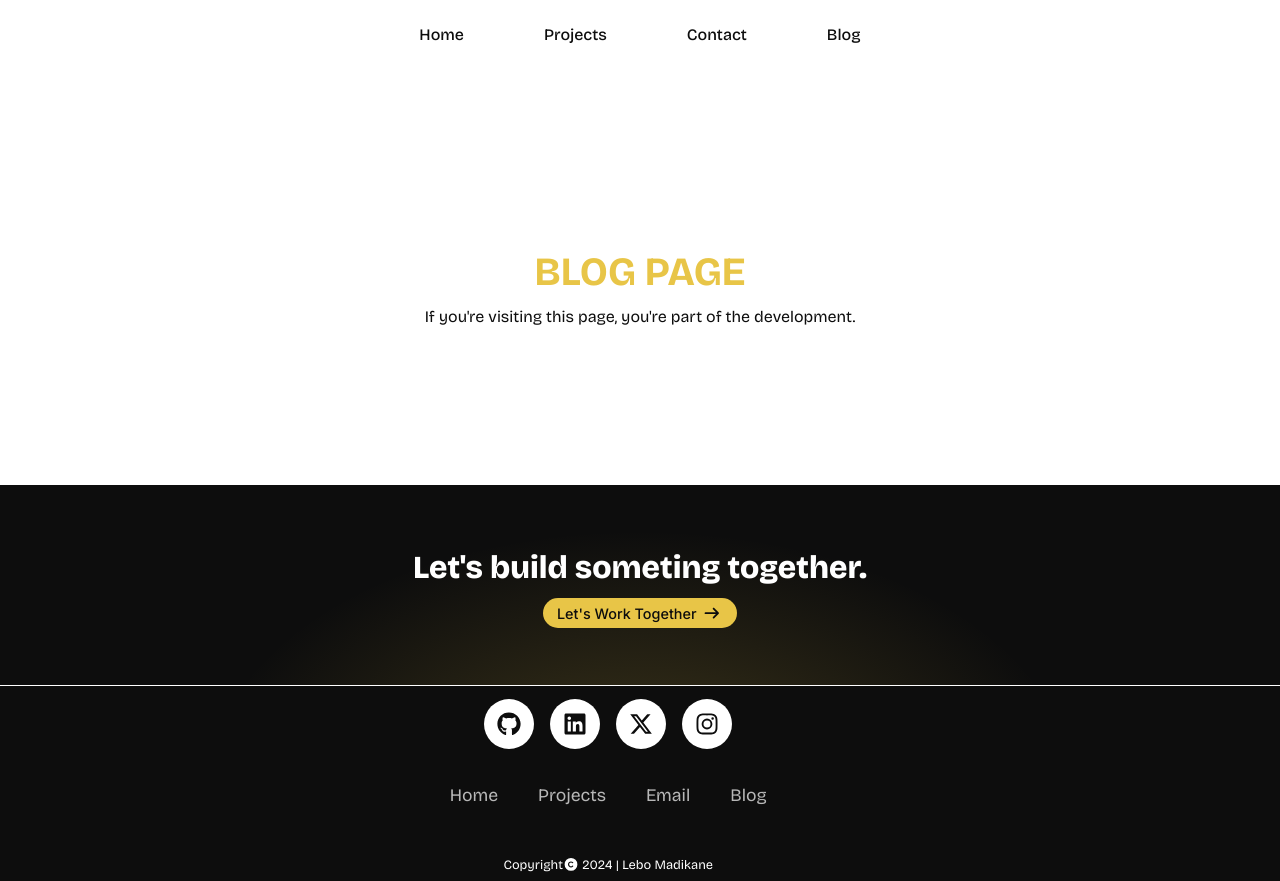
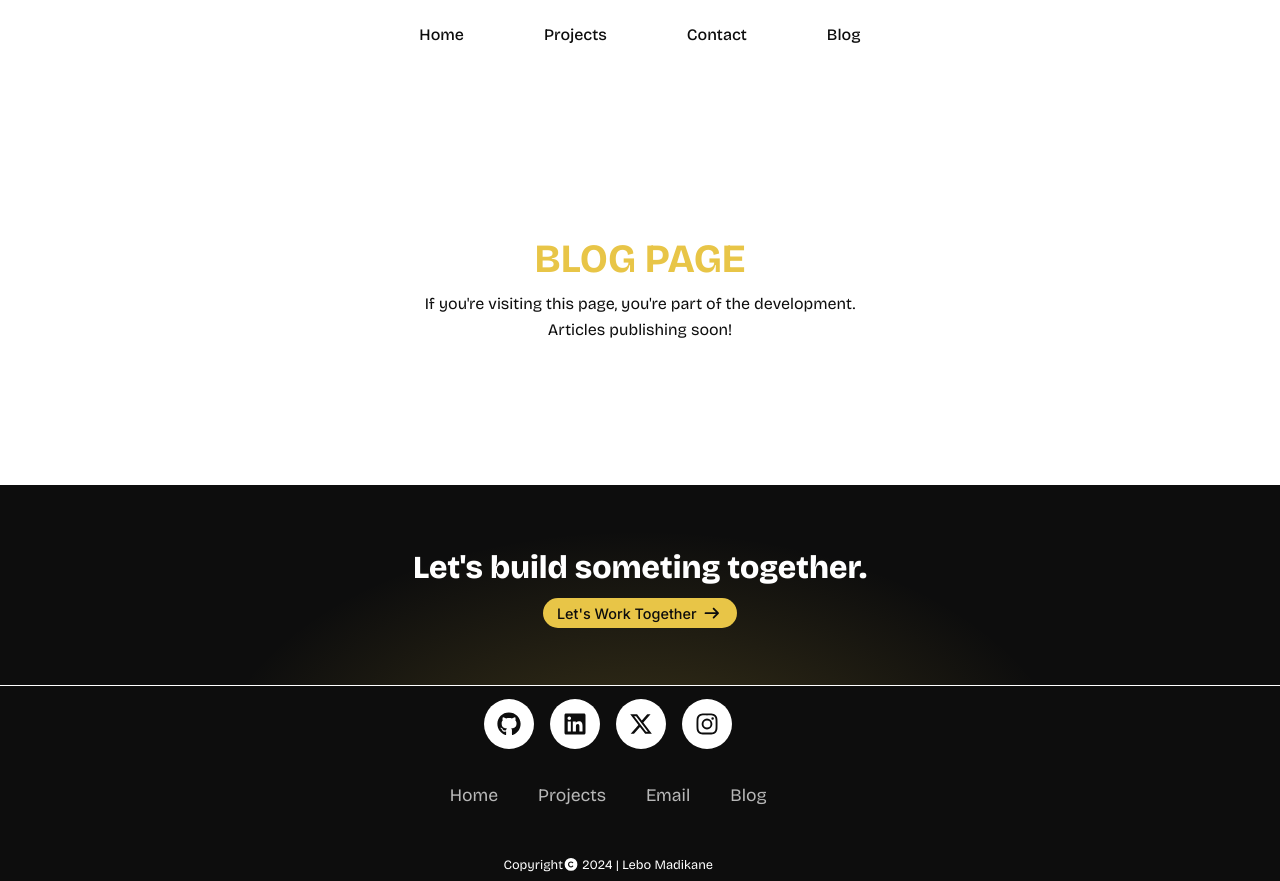
Before and after one commit to Lebo-Madikane/lebo-madikane, a Next.js app: page /blog in a window 1280 px wide. Built offline with nearby package versions, Linux system fonts and the light colour scheme.

Commit message:
add blog page

```diff
--- a/src/app/blog/page.js
+++ b/src/app/blog/page.js
@@ -11,6 +11,7 @@ export default function Blog() {
             <div className={styles.blogContainer}>
                 <h1>BLOG PAGE</h1>
                 <p>If you're visiting this page, you're part of the development.</p>
+                <p>Articles publishing soon!</p>
             </div>
             <Contact />
             <Footer />
```
